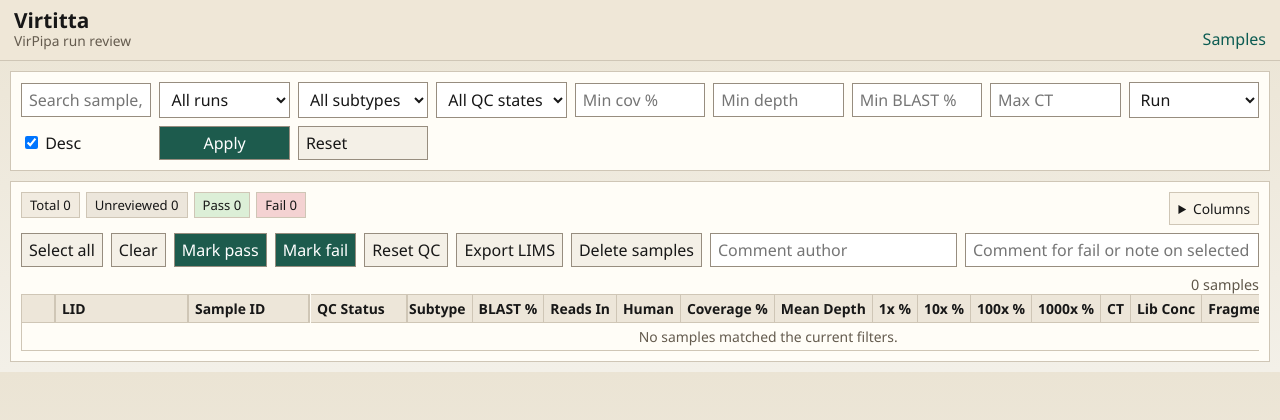
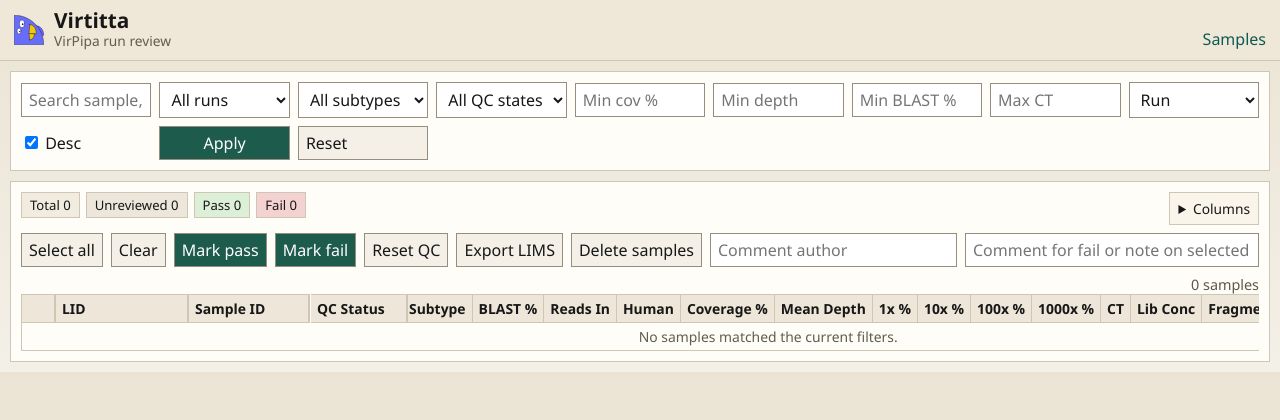
Before and after one commit to SMD-Bioinformatics-Lund/virtitta, a FastAPI app: page / in a window 1280 px wide. Shown: the top 420 px of the page. Run offline with FastAPI, Linux system fonts and the light colour scheme; data that the repository does not hold is empty.

Commit message:
adding logo and favicon

```diff
--- a/virtitta/app.py
+++ b/virtitta/app.py
@@ -140,6 +140,22 @@ def cell_style(column: str, value: object) -> str:
     except (TypeError, ValueError):
         return ""
     return f"--data-bar-width:{percent:.3f}%;"
+
+
+def comment_link_label(row: dict) -> str:
+    count = int(row.get("comment_count") or 0)
+    if count <= 0:
+        return "None"
+
+    preview = str(row.get("comment_preview") or "").split("\n---\n", 1)[0].strip()
+    if ": " in preview:
+        preview = preview.split(": ", 1)[1].strip()
+    if not preview:
+        return str(count)
+
+    if len(preview) > 11:
+        preview = f"{preview[:11]}..."
+    return f"{count} - {preview}"
 
 
 def output_links(raw_sample: dict, link_specs: list[tuple[str, str]]) -> list[dict]:
@@ -364,6 +380,7 @@ def create_app(config_path: str | Path | None = None) -> FastAPI:
                 "cell_class": lambda column, value: cell_class(config, column, value),
                 "cell_display_class": cell_display_class,
                 "cell_style": cell_style,
+                "comment_link_label": comment_link_label,
                 "row_class": row_class,
                 "format_value": format_value,
                 "display_identifier": display_identifier,
--- a/virtitta/static/style.css
+++ b/virtitta/static/style.css
@@ -36,6 +36,20 @@ a:hover {
   padding: 10px 14px;
   border-bottom: 1px solid var(--line);
   background: #efe7d7;
+}
+
+.brand {
+  display: inline-flex;
+  align-items: center;
+  gap: 10px;
+  min-width: 0;
+}
+
+.brand-logo {
+  display: block;
+  width: auto;
+  height: 30px;
+  flex: 0 0 auto;
 }
 
 .titleblock h1 {
--- a/virtitta/templates/base.html
+++ b/virtitta/templates/base.html
@@ -4,13 +4,17 @@
   <meta charset="utf-8">
   <meta name="viewport" content="width=device-width, initial-scale=1">
   <title>{{ config.app.title }}</title>
+  <link rel="icon" type="image/png" href="{{ request.url_for('static', path='birdy.png') }}">
   <link rel="stylesheet" href="{{ request.url_for('static', path='style.css') }}">
 </head>
 <body>
   <header class="topbar">
-    <div class="titleblock">
-      <h1>{{ config.app.title }}</h1>
-      <div class="subtitle">VirPipa run review</div>
+    <div class="brand">
+      <img class="brand-logo" src="{{ request.url_for('static', path='birdy.svg') }}" alt="Virtitta logo">
+      <div class="titleblock">
+        <h1>{{ config.app.title }}</h1>
+        <div class="subtitle">VirPipa run review</div>
+      </div>
     </div>
     <nav class="topnav">
       <a href="{{ request.url_for('index') }}">Samples</a>
--- a/virtitta/templates/index.html
+++ b/virtitta/templates/index.html
@@ -153,7 +153,7 @@
               <a
                 href="{{ request.url_for('sample_detail', sample_run_id=row['sample_run_id']) }}#comments"
                 title="{{ row['comment_preview'] or 'No comments' }}"
-              >{{ row['comment_count'] }}</a>
+              >{{ comment_link_label(row) }}</a>
             </td>
             <td class="col-actions">
               <div class="action-links">
```
Also changed, not shown: tests/test_smoke.py (+8 -0 lines), virtitta/static/birdy.png (added), virtitta/static/birdy.svg (added).
